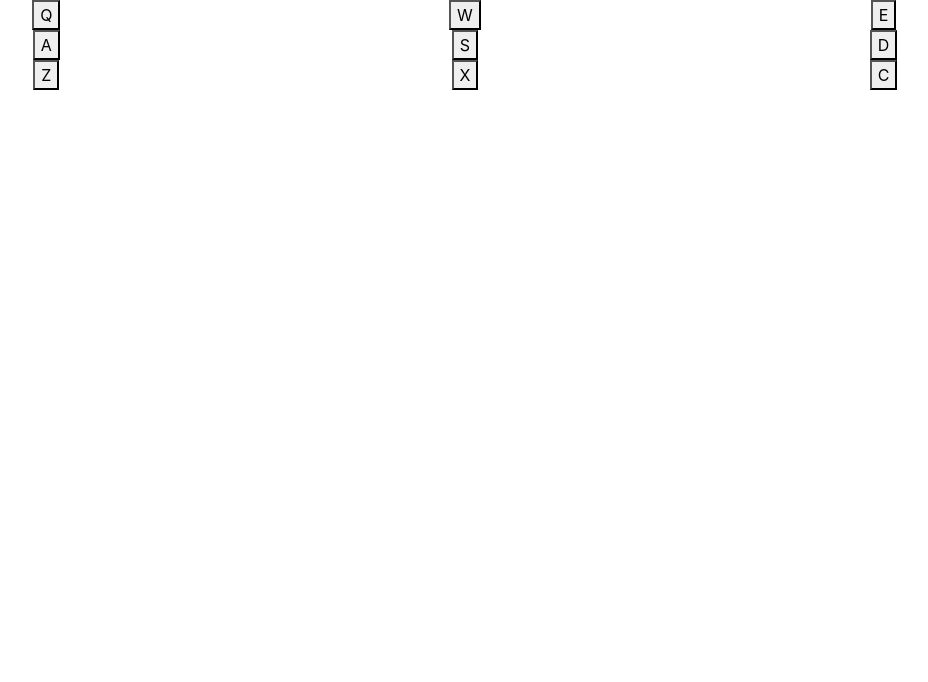
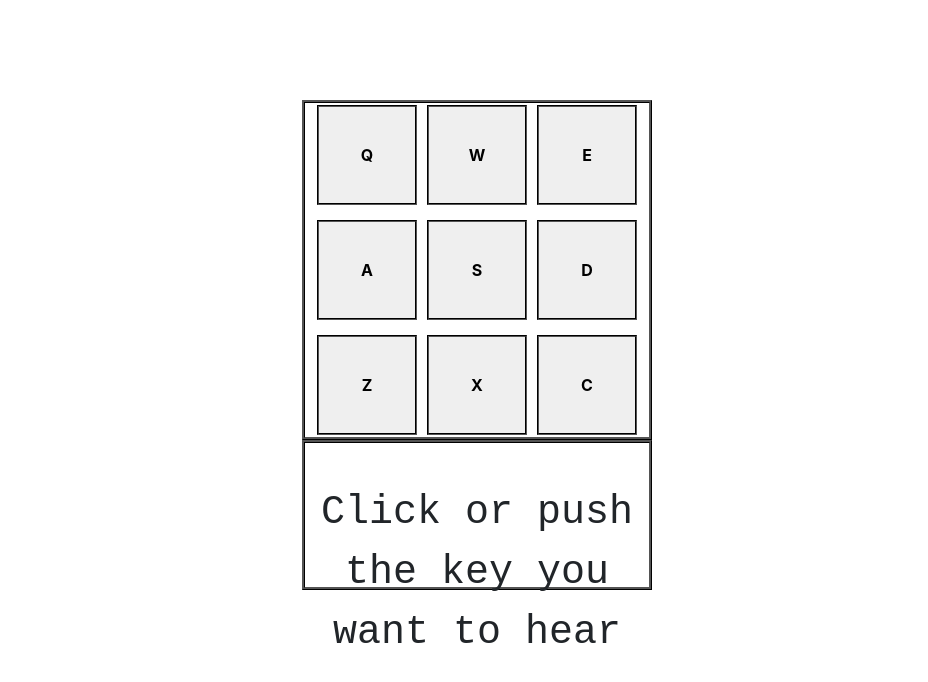
Before and after one commit to Verdecelulandres/Drum-Machine, a React (Create React App) app: page / in a window 1280 px wide. Shown: the top 682 px of the page, without its empty margins (163-1091 px from the left). Built offline with nearby package versions, Linux system fonts and the light colour scheme.

Commit message:
Add display changing with the state

```diff
--- a/public/index.html
+++ b/public/index.html
@@ -18,6 +18,6 @@
   <body>
     <noscript>You need to enable JavaScript to run this app.</noscript>
     <div id="root"></div>
-
+    <script src="https://cdn.freecodecamp.org/testable-projects-fcc/v1/bundle.js"></script>
   </body>
 </html>
--- a/src/App.css
+++ b/src/App.css
@@ -1,38 +1,32 @@
 .App {
-  text-align: center;
+  display: flex;
+  flex-flow: column nowrap;
+  justify-content: center;
+  align-items: center;
+  margin-top: 100px;
 }
 
-.App-logo {
-  height: 40vmin;
-  pointer-events: none;
+.pad-container {
+  display: flex;
+  flex-flow: row wrap;
+  justify-content: center;
+  align-items: center;
+  width: 350px;
+  height: 340px;
+  border: 3px ridge black;
+  gap: 10px;
 }
-
-@media (prefers-reduced-motion: no-preference) {
-  .App-logo {
-    animation: App-logo-spin infinite 20s linear;
-  }
+.drum-pad{
+  border: 2px groove black;
+  width: 100px;
+  height: 100px;
 }
-
-.App-header {
-  background-color: #282c34;
-  min-height: 100vh;
-  display: flex;
-  flex-direction: column;
-  align-items: center;
-  justify-content: center;
-  font-size: calc(10px + 2vmin);
-  color: white;
+#display {
+  border: 3px ridge black;
+  width: 350px;
+  height: 150px;
+  font-family: monospace;
+  text-align: center;
+  padding-top: 40px;
+  font-size: 40px;;
 }
-
-.App-link {
-  color: #61dafb;
-}
-
-@keyframes App-logo-spin {
-  from {
-    transform: rotate(0deg);
-  }
-  to {
-    transform: rotate(360deg);
-  }
-}
--- a/src/App.js
+++ b/src/App.js
@@ -1,5 +1,9 @@
 import React from 'react';
 import './App.css';
+import { useState } from 'react';
+
+
+function App() {
 
 //Key-audio bank that stores the audio src and it's description.
 const keyAudio = [
@@ -16,7 +20,7 @@ const keyAudio = [
     audioDescription: 'Heater 3'
   },
   { key: 'A',
-    audio: 'https://s3.amazonaws.com/freecodecamp/drums/Heater-4.mp3',
+    audio: 'https://s3.amazonaws.com/freecodecamp/drums/Heater-4_1.mp3',
     audioDescription: 'Heater 4'
   },
   { key: 'S',
@@ -41,31 +45,29 @@ const keyAudio = [
   }
 ];
 
-function getThreeDrumPads (audioSrc) {
-  let out = [];
-  for(let i = 0; i< 3; i++){
+function getDrumPads (audioSrc) {
+  var out = [];
+  for(let i = 0; i< audioSrc.length; i++){
     const { key, audio, audioDescription } = audioSrc[i];
-    out.push( <div className='col-4'>
-      <button className='drum-pad' id={audioDescription}>{key}<audio src={audio} className='clip' id={key}></audio></button>
-    </div>);
+    out.push(
+      <button className='drum-pad' id={audioDescription}onClick={()=> {playSound(key); setDisplay(audioDescription)}}><b>{key}</b><audio src={audio} className='clip' id={key}></audio>
+      </button>);
   }
   return out;
 }
 
-function App() {
+function playSound(key) {
+  let sound = document.getElementById(key);
+  sound.play();
+}
+const[display, setDisplay] = useState('Click or push the key you want to hear');
   return (
     <div className="App container-fluid">
-      <div className='row' id='drum-machine'>
-        <div className='row'>
-          {getThreeDrumPads(keyAudio.slice(0,3))}
+      <div  id='drum-machine'>
+        <div className='pad-container'>
+          {getDrumPads(keyAudio)}
         </div>
-        <div className='row'>
-          {getThreeDrumPads(keyAudio.slice(3,6))}
-        </div>
-        <div className='row'>
-          {getThreeDrumPads(keyAudio.slice(6,9))}
-        </div>
-        <div id='display'></div>
+        <div id='display'>{display}</div>
       </div>
     </div>
   );
```
